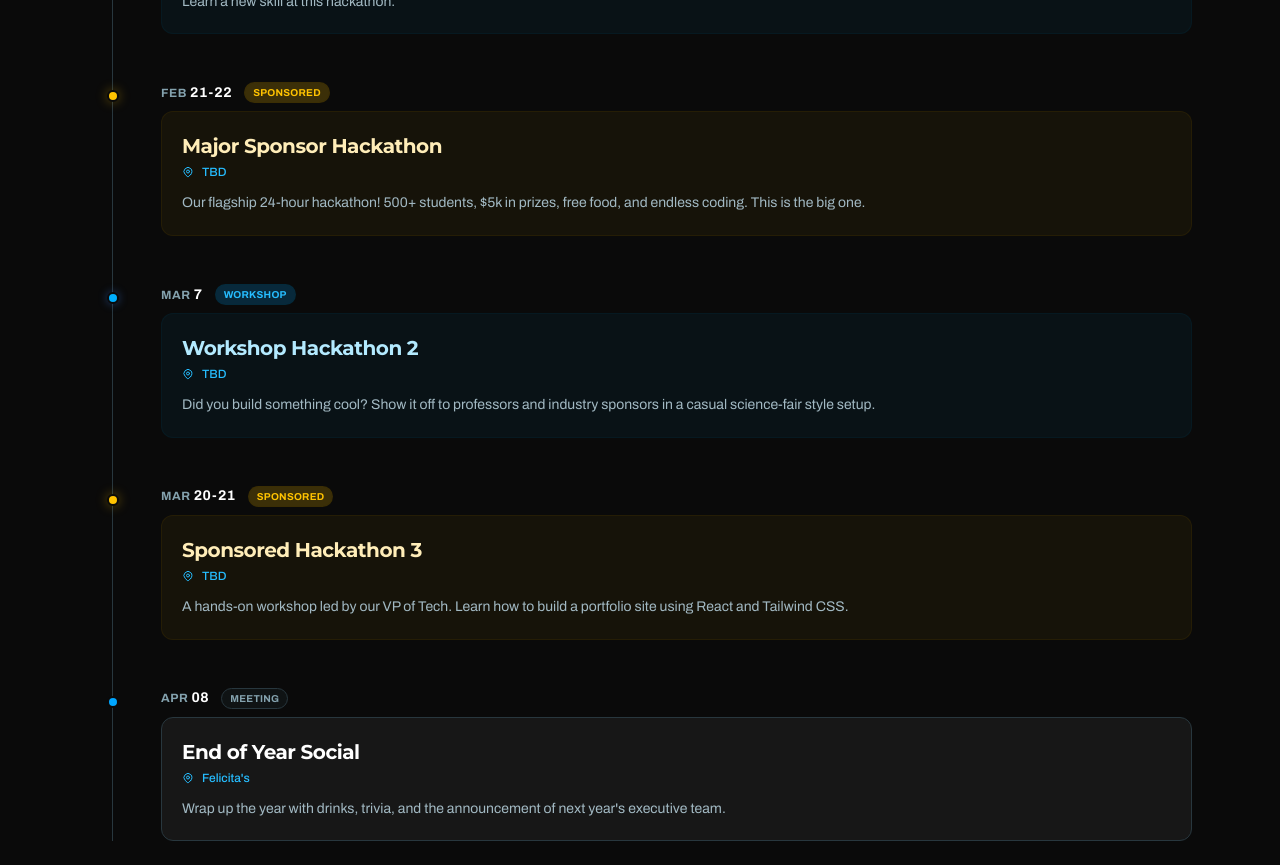
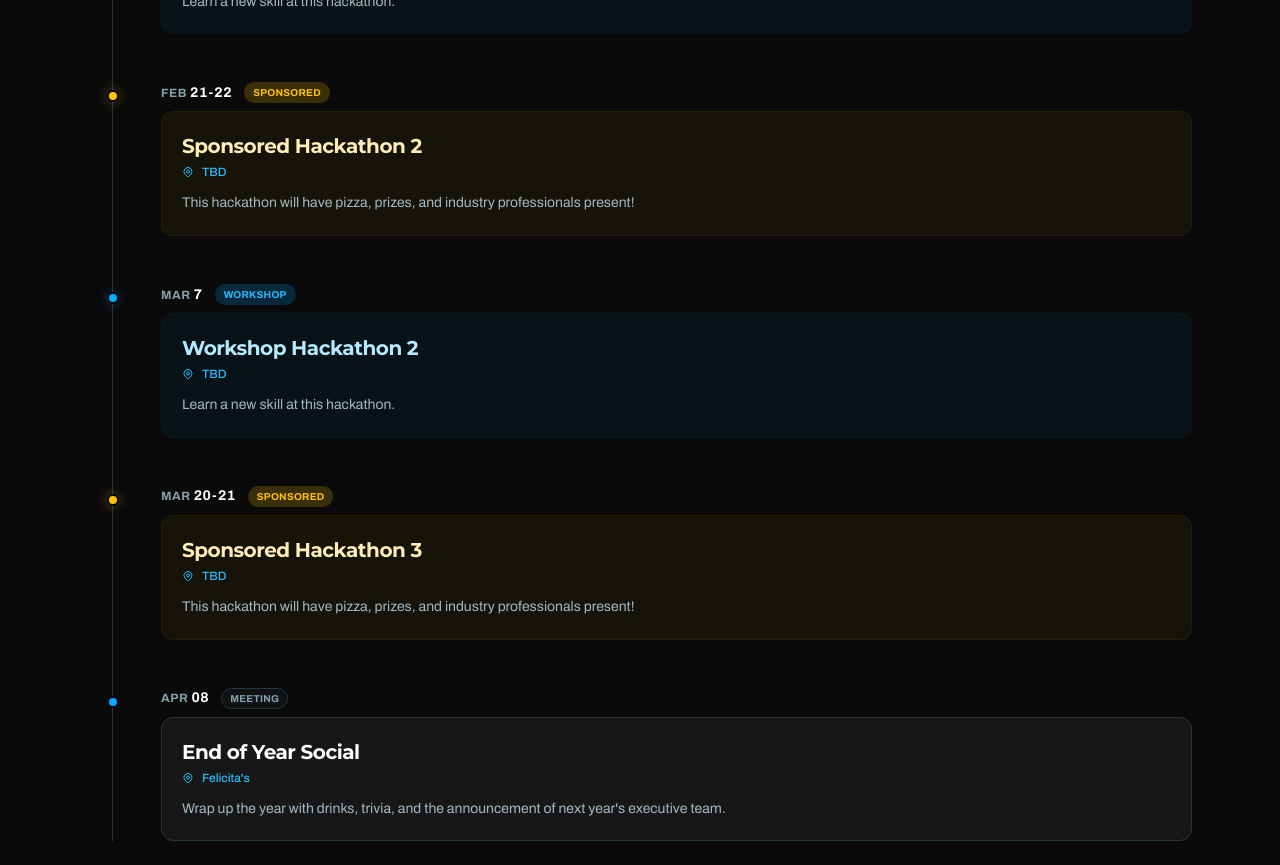
Before and after one commit to isaak1294/uvic-hacks-site, a Next.js app: page /roadmap in a window 1280 px wide. Shown: the part 920-1785 px from the top of the page. Built offline with nearby package versions, Linux system fonts and the light colour scheme.

Commit message:
updated content

```diff
--- a/app/roadmap/page.tsx
+++ b/app/roadmap/page.tsx
@@ -28,32 +28,32 @@ const timelineEvents = [
         location: "TBD",
         description: "Learn a new skill at this hackathon.",
         highlight: false,
-        type: "workshop" // Added type
+        type: "workshop"
     },
     {
         month: "FEB",
         day: "21-22",
-        title: "Major Sponsor Hackathon", // You can change this name freely now
+        title: "Sponsored Hackathon 2",
         location: "TBD",
-        description: "Our flagship 24-hour hackathon! 500+ students, $5k in prizes, free food, and endless coding. This is the big one.",
+        description: "This hackathon will have pizza, prizes, and industry professionals present!",
         highlight: true,
-        type: "sponsored" // Added type
+        type: "sponsored"
     },
     {
         month: "MAR",
         day: "7",
         title: "Workshop Hackathon 2",
         location: "TBD",
-        description: "Did you build something cool? Show it off to professors and industry sponsors in a casual science-fair style setup.",
+        description: "Learn a new skill at this hackathon.",
         highlight: false,
         type: "workshop"
     },
     {
         month: "MAR",
         day: "20-21",
-        title: "Sponsored Hackathon 3", // You can change this name freely now
+        title: "Sponsored Hackathon 3",
         location: "TBD",
-        description: "A hands-on workshop led by our VP of Tech. Learn how to build a portfolio site using React and Tailwind CSS.",
+        description: "This hackathon will have pizza, prizes, and industry professionals present!",
         highlight: false,
         type: "sponsored"
     },
```
